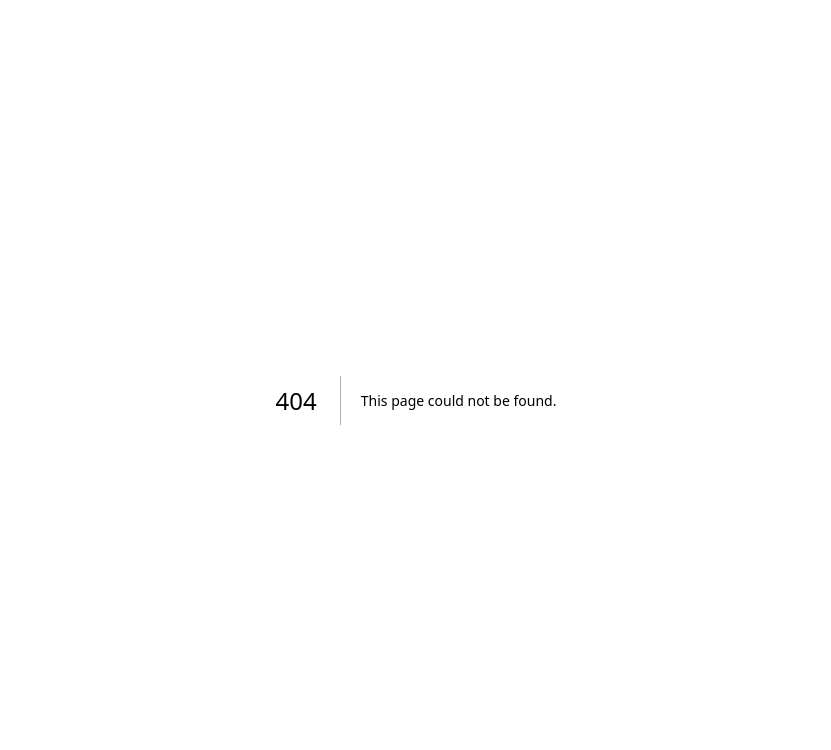
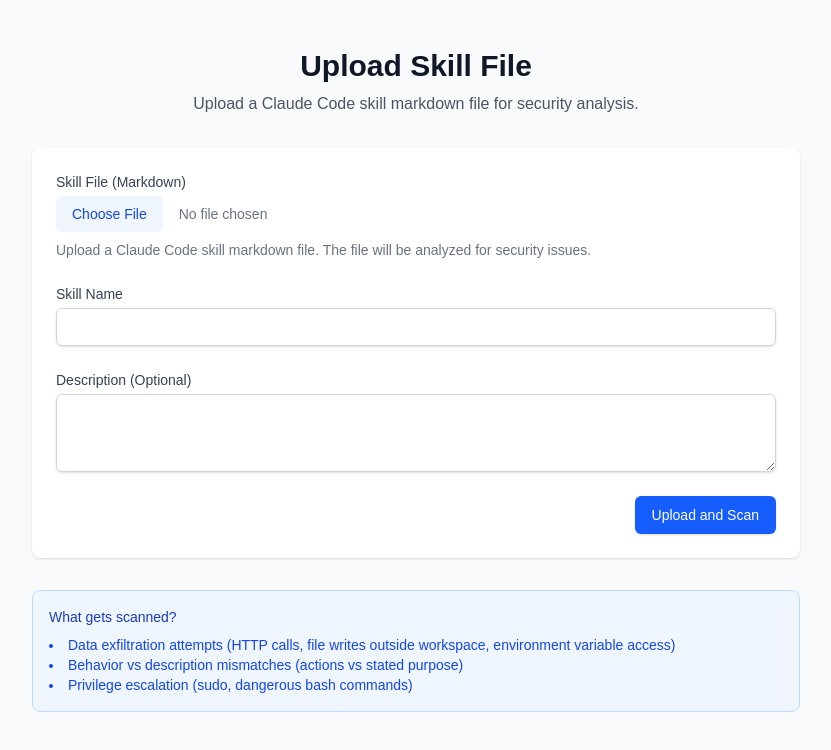
Before and after one commit to TheEnigmaticT/skanzer-claude-code-skill-security-scanner, a Next.js app: page /scan/file in a window 1280 px wide. Before the commit this address had no page. Shown: the top 750 px of the page, without its empty margins (224-1055 px from the left). Built offline with nearby package versions, Linux system fonts and the light colour scheme.

Commit message:
build: app/scan/file/page.tsx

```diff
--- /dev/null
+++ b/app/scan/file/page.tsx
@@ -0,0 +1,214 @@
+'use client'
+
+import { useState } from 'react'
+import { useRouter } from 'next/navigation'
+import { createClient } from '@/lib/supabase/client'
+
+export default function UploadSkillFilePage() {
+  const [file, setFile] = useState<File | null>(null)
+  const [name, setName] = useState('')
+  const [description, setDescription] = useState('')
+  const [uploading, setUploading] = useState(false)
+  const [error, setError] = useState<string | null>(null)
+  const [scanId, setScanId] = useState<string | null>(null)
+  const router = useRouter()
+
+  const handleFileChange = (e: React.ChangeEvent<HTMLInputElement>) => {
+    if (e.target.files && e.target.files[0]) {
+      setFile(e.target.files[0])
+    }
+  }
+
+  const handleSubmit = async (e: React.FormEvent) => {
+    e.preventDefault()
+    if (!file) {
+      setError('Please select a file')
+      return
+    }
+    if (!name.trim()) {
+      setError('Please enter a name for the skill')
+      return
+    }
+
+    setUploading(true)
+    setError(null)
+
+    try {
+      const supabase = createClient()
+
+      // Get current session
+      const { data: { session }, error: sessionError } = await supabase.auth.getSession()
+      if (sessionError || !session) {
+        setError('You must be logged in to upload a skill')
+        setUploading(false)
+        return
+      }
+
+      // Read file content
+      const fileContent = await file.text()
+
+      // Insert skill
+      const { data: skill, error: skillError } = await supabase
+        .from('skills')
+        .insert({
+          user_id: session.user.id,
+          name: name.trim(),
+          description: description.trim() || null,
+          content: fileContent,
+          file_path: file.name,
+        })
+        .select()
+        .single()
+
+      if (skillError) {
+        throw new Error(skillError.message)
+      }
+
+      // Insert scan
+      const { data: scan, error: scanError } = await supabase
+        .from('scans')
+        .insert({
+          skill_id: skill.id,
+          status: 'pending',
+        })
+        .select()
+        .single()
+
+      if (scanError) {
+        throw new Error(scanError.message)
+      }
+
+      setScanId(scan.id)
+    } catch (err: any) {
+      setError(err.message || 'An error occurred during upload')
+    } finally {
+      setUploading(false)
+    }
+  }
+
+  return (
+    <div className="min-h-screen bg-gray-50 py-12 px-4 sm:px-6 lg:px-8">
+      <div className="max-w-3xl mx-auto">
+        <div className="text-center mb-8">
+          <h1 className="text-3xl font-bold text-gray-900">Upload Skill File</h1>
+          <p className="mt-2 text-gray-600">
+            Upload a Claude Code skill markdown file for security analysis.
+          </p>
+        </div>
+
+        <div className="bg-white shadow rounded-lg p-6">
+          {error && (
+            <div className="mb-4 bg-red-50 border border-red-200 text-red-700 px-4 py-3 rounded">
+              {error}
+            </div>
+          )}
+
+          {scanId ? (
+            <div className="text-center">
+              <div className="mb-4">
+                <svg className="mx-auto h-12 w-12 text-green-500" fill="none" viewBox="0 0 24 24" stroke="currentColor">
+                  <path strokeLinecap="round" strokeLinejoin="round" strokeWidth={2} d="M5 13l4 4L19 7" />
+                </svg>
+              </div>
+              <h3 className="text-lg font-medium text-gray-900">Upload Successful</h3>
+              <p className="mt-2 text-gray-600">
+                Your skill has been uploaded and scan has been initiated.
+              </p>
+              <div className="mt-6">
+                <button
+                  onClick={() => router.push('/dashboard')}
+                  className="bg-blue-600 hover:bg-blue-700 text-white px-4 py-2 rounded-md text-sm font-medium"
+                >
+                  Go to Dashboard
+                </button>
+              </div>
+            </div>
+          ) : (
+            <form onSubmit={handleSubmit} className="space-y-6">
+              <div>
+                <label htmlFor="file" className="block text-sm font-medium text-gray-700">
+                  Skill File (Markdown)
+                </label>
+                <div className="mt-1">
+                  <input
+                    id="file"
+                    name="file"
+                    type="file"
+                    accept=".md,.markdown"
+                    onChange={handleFileChange}
+                    className="block w-full text-sm text-gray-500 file:mr-4 file:py-2 file:px-4 file:rounded-md file:border-0 file:text-sm file:font-medium file:bg-blue-50 file:text-blue-700 hover:file:bg-blue-100"
+                  />
+                </div>
+                <p className="mt-2 text-sm text-gray-500">
+                  Upload a Claude Code skill markdown file. The file will be analyzed for security issues.
+                </p>
+              </div>
+
+              <div>
+                <label htmlFor="name" className="block text-sm font-medium text-gray-700">
+                  Skill Name
+                </label>
+                <div className="mt-1">
+                  <input
+                    id="name"
+                    name="name"
+                    type="text"
+                    value={name}
+                    onChange={(e) => setName(e.target.value)}
+                    required
+                    className="block w-full border border-gray-300 rounded-md shadow-sm py-2 px-3 focus:outline-none focus:ring-blue-500 focus:border-blue-500 sm:text-sm"
+                  />
+                </div>
+              </div>
+
+              <div>
+                <label htmlFor="description" className="block text-sm font-medium text-gray-700">
+                  Description (Optional)
+                </label>
+                <div className="mt-1">
+                  <textarea
+                    id="description"
+                    name="description"
+                    rows={3}
+                    value={description}
+                    onChange={(e) => setDescription(e.target.value)}
+                    className="block w-full border border-gray-300 rounded-md shadow-sm py-2 px-3 focus:outline-none focus:ring-blue-500 focus:border-blue-500 sm:text-sm"
+                  />
+                </div>
+              </div>
+
+              <div className="flex justify-end">
+                <button
+                  type="submit"
+                  disabled={uploading}
+                  className="inline-flex justify-center py-2 px-4 border border-transparent shadow-sm text-sm font-medium rounded-md text-white bg-blue-600 hover:bg-blue-700 focus:outline-none focus:ring-2 focus:ring-offset-2 focus:ring-blue-500 disabled:opacity-50 disabled:cursor-not-allowed"
+                >
+                  {uploading ? (
+                    <>
+                      <svg className="animate-spin -ml-1 mr-3 h-5 w-5 text-white" xmlns="http://www.w3.org/2000/svg" fill="none" viewBox="0 0 24 24">
+                        <circle className="opacity-25" cx="12" cy="12" r="10" stroke="currentColor" strokeWidth="4"></circle>
+                        <path className="opacity-75" fill="currentColor" d="M4 12a8 8 0 018-8V0C5.373 0 0 5.373 0 12h4zm2 5.291A7.962 7.962 0 014 12H0c0 3.042 1.135 5.824 3 7.938l3-2.647z"></path>
+                      </svg>
+                      Uploading...
+                    </>
+                  ) : (
+                    'Upload and Scan'
+                  )}
+                </button>
+              </div>
+            </form>
+          )}
+        </div>
+
+        <div className="mt-8 bg-blue-50 border border-blue-200 rounded-lg p-4">
+          <h3 className="text-sm font-medium text-blue-800">What gets scanned?</h3>
+          <ul className="mt-2 text-sm text-blue-700 list-disc list-inside">
+            <li>Data exfiltration attempts (HTTP calls, file writes outside workspace, environment variable access)</li>
+            <li>Behavior vs description mismatches (actions vs stated purpose)</li>
+            <li>Privilege escalation (sudo, dangerous bash commands)</li>
+          </ul>
+        </div>
+      </div>
+    </div>
+  )
+}
```
Also changed, not shown: 1 other file (tests, documents, lock files or other folders).
